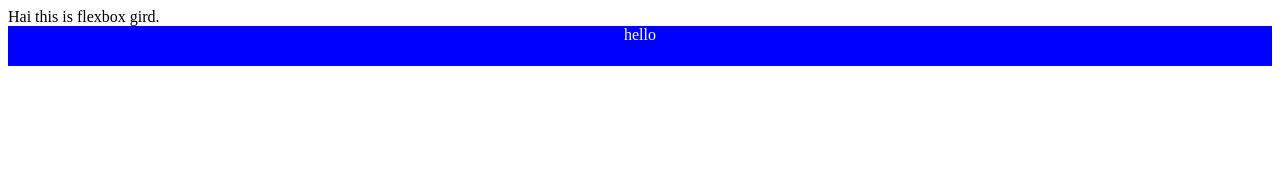
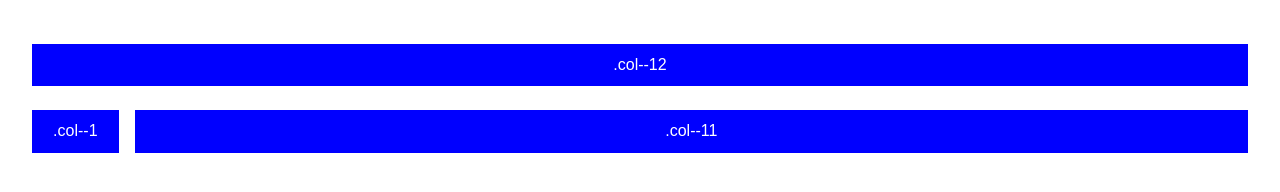
Before and after one commit to mknudsen01/flexbox-gird, a plain HTML site: page index.html in a window 1280 px wide. Drawn offline with Linux system fonts and the light colour scheme.

Commit message:
Add some super basic demo styles

```diff
--- a/demo.css
+++ b/demo.css
@@ -1,6 +1,14 @@
+body {
+  margin-top: 2rem;
+  margin-bottom: 2rem;
+}
+
 .box {
-  height: 40px;
+  padding-top: 0.75rem;
+  padding-bottom: 0.75rem;
   background-color: blue;
   text-align: center;
   color: white;
+  margin-top: 0.75rem;
+  margin-bottom: 0.75rem;
 }
--- a/index.html
+++ b/index.html
@@ -1,12 +1,25 @@
 <html>
   <head>
+    <link rel="stylesheet" href="normalize.css">
     <link rel="stylesheet" href="grid.css">
     <link rel="stylesheet" href="demo.css">
   </head>
   <body>
-    Hai this is flexbox gird.
-    <div class="box">
-      hello
+    <div class="container">
+      <div class="row">
+        <div class="col--12">
+          <div class="box">.col--12</div>
+        </div>
+      </div>
+
+      <div class="row">
+        <div class="col--1">
+          <div class="box">.col--1</div>
+        </div>
+        <div class="col--11">
+          <div class="box">.col--11</div>
+        </div>
+      </div>
     </div>
   </body>
 </html>
```
